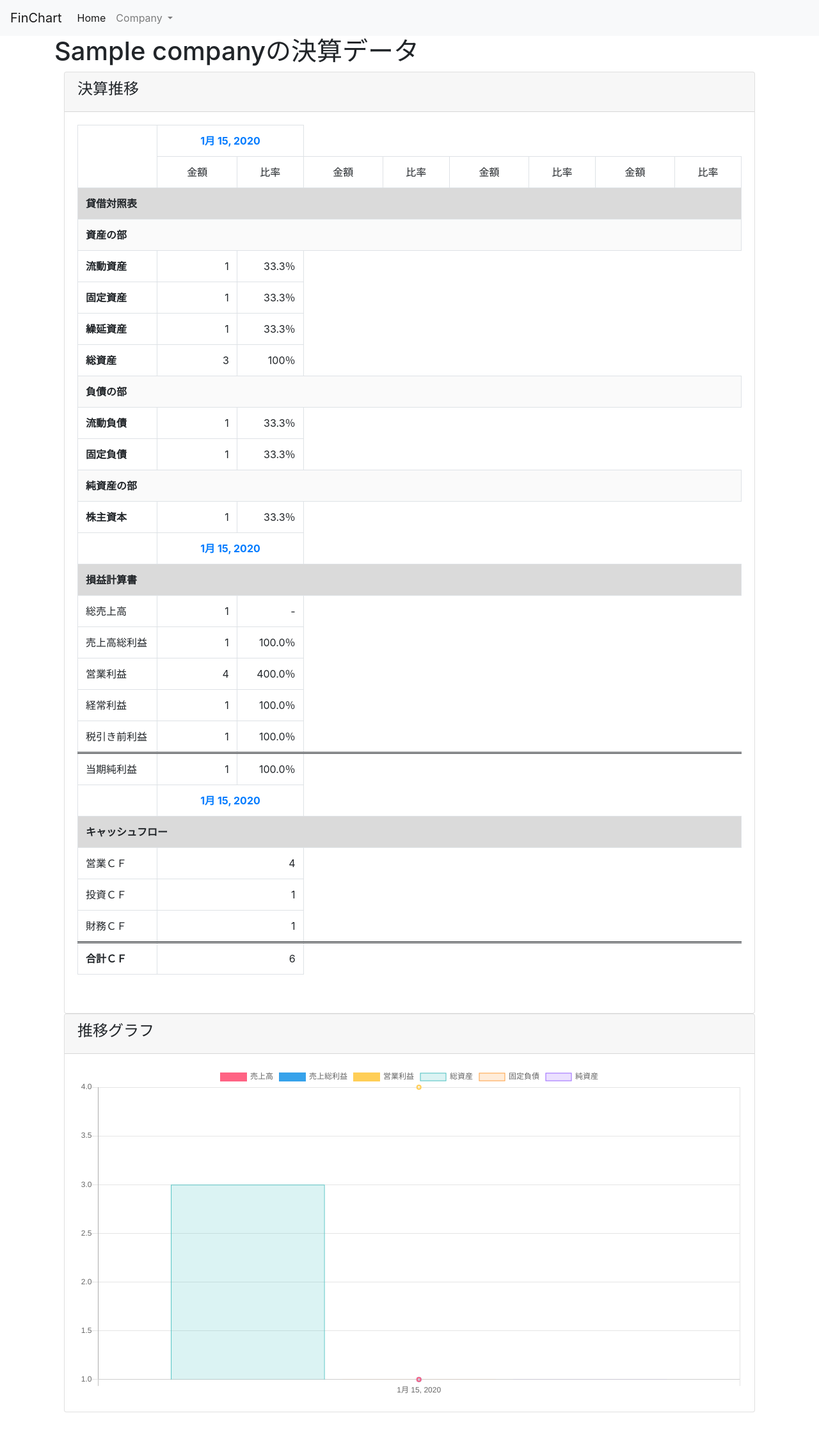
After one commit to tegnike/django_financial_analysis, a Django app: page /company/1 in a window 1280 px wide. The commit adds this page. Shown: the whole page at 64% size. Run offline with Django 3.2, Linux system fonts and the light colour scheme; tables that the repository leaves empty hold one stand-in row (values such as "Sample post"); some libraries are stand-ins or nearby versions.

Commit message:
詳細画面に表と図を追加

```diff
--- /dev/null
+++ b/finchart/static/css/custom.css
@@ -0,0 +1,87 @@
+footer.main-footer {
+  margin-top: auto!important;
+}
+
+td.bg-title {
+  background-color: #dadada;
+  font-weight: bolder;
+}
+
+th.title, td.title {
+  background-color: #fafafa;
+  font-weight: bolder;
+}
+
+th.gray, td.gray {
+  background-color: #fafafa;
+  font-weight: bolder;
+}
+
+th.total, td.total {
+  border-top: 2px double #aaa;
+}
+
+th.lv1-bottom, td.lv1-bottom {
+  border-bottom: none;
+}
+
+td.lv2-top {
+  border-bottom: none;
+  border-top: none;
+  padding-left:30px;
+}
+
+td.lv2-md {
+  border-top: none;
+  border-bottom: none;
+  padding-left:30px;
+}
+
+td.lv2-last {
+  border-top:none;
+  padding-left:30px;
+}
+
+td.lv3 {
+  border-bottom: none;
+  border-top: none;
+  padding-left:60px;
+}
+
+th.center {
+  text-align: center;
+}
+
+td.amount, td.rate, th.amount, th.rate {
+  text-align: right;
+}
+
+td.amount {
+  width: 120px;
+}
+
+td.rate {
+  width: 80px;
+}
+
+tr.bottom {
+  border-top: double;
+}
+
+th.info {
+  border: none;
+  color: #796AEE;
+  padding: 12px 10px;
+  text-align: center;
+}
+
+td.info {
+  border: none;
+  padding: 12px 10px;
+}
+
+h4.bank_name {
+  padding: 12px;
+  color: #796AEE;
+  font: bolder;
+}
--- a/myapp/settings.py
+++ b/myapp/settings.py
@@ -37,8 +37,12 @@ INSTALLED_APPS = [
     'django.contrib.sessions',
     'django.contrib.messages',
     'django.contrib.staticfiles',
-    'finchart'
+    'finchart',
+    'django.contrib.humanize',
 ]
+
+# 数字3桁ごとにカンマを入れる
+NUMBER_GROUPING = 3
 
 MIDDLEWARE = [
     'django.middleware.security.SecurityMiddleware',
--- a/templates/finchart/base.html
+++ b/templates/finchart/base.html
@@ -1,3 +1,4 @@
+{% load static %}
 <!doctype html>
 <html>
     <head>
@@ -5,6 +6,7 @@
         <meta name="viewport" content="width=device-width, initial-scale=1, shrink-to-fit=no">
         <link rel="stylesheet" href="https://stackpath.bootstrapcdn.com/bootstrap/4.3.1/css/bootstrap.min.css" integrity="sha384-ggOyR0iXCbMQv3Xipma34MD+dH/1fQ784/j6cY/iJTQUOhcWr7x9JvoRxT2MZw1T" crossorigin="anonymous">
         <link rel="stylesheet" href="https://cdn.datatables.net/t/bs-3.3.6/jqc-1.12.0,dt-1.10.11/datatables.min.css"/>
+        <link rel="stylesheet" href="{% static 'css/custom.css' %}">
         <script src="https://cdn.datatables.net/t/bs-3.3.6/jqc-1.12.0,dt-1.10.11/datatables.min.js"></script>
         <script src="https://cdnjs.cloudflare.com/ajax/libs/Chart.js/2.8.0/Chart.min.js"></script>
         <title>Finchart</title>
--- /dev/null
+++ b/templates/finchart/company_detail.html
@@ -0,0 +1,268 @@
+{% extends 'finchart/base.html' %}
+{% load humanize %}
+
+{% block content %}
+<h1>{{ company_name }}の決算データ</h1>
+
+<section class="tables">
+    <div class="container-fluid">
+        <div class="row">
+            <div class="col">
+                <div class="card">
+                    <div class="card-header d-flex">
+                        <h3 class="h4">決算推移</h3>
+                    </div><!--card header-->
+                    <div class="card-body">
+                        <div class="table-responsive">
+                            <table width="100%" class="table table-bordered display nowrap">
+                                <tr>
+                                    <th rowspan="2" width="120px"></th>
+                                    {% for item in fstatement_list reversed %}
+                                        <th colspan="2" width="120px" class="center"><a href="">{{ item.fiscal_year }}</a></th>
+                                    {% endfor %}
+                                </tr>
+                                <tr style="text-align: center;">
+                                    <td width="120px">金額</td>
+                                    <td width="100px">比率</td>
+                                    <td width="120px">金額</td>
+                                    <td width="100px">比率</td>
+                                    <td width="120px">金額</td>
+                                    <td width="100px">比率</td>
+                                    <td width="120px">金額</td>
+                                    <td width="100px">比率</td>
+                                </tr>
+                                <tr>
+                                <td colspan="9" class="bg-title" style="text-align: left;">貸借対照表</td>
+                                </tr>
+                                <tr>
+                                <td colspan="9" class="title" style="text-align: left;">資産の部</td>
+                                </tr>
+                                <tr>
+                                <th class="lv1-bottom">流動資産</th>
+                                {% for item in fstatement_list reversed %}
+                                    <td class="amount lv1-bottom">{{ item.bs_current_assets|intcomma }}</td>
+                                    <td class="rate lv1-bottom">{{ item.current_assets_rate|floatformat:1 }}％</td>
+                                {% endfor %}
+                                </tr>
+                                <tr>
+                                <th class="lv1-bottom">固定資産</th>
+                                {% for item in fstatement_list reversed %}
+                                    <td class="amount lv1-bottom">{{ item.bs_fixed_assets|intcomma }}</td>
+                                    <td class="rate lv1-bottom">{{ item.fixed_assets_rate|floatformat:1 }}％</td>
+                                {% endfor %}
+                                </tr>
+                                <tr>
+                                <th class="lv1-bottom">繰延資産</th>
+                                {% for item in fstatement_list reversed %}
+                                    <td class="amount lv1-bottom">{{ item.bs_deferred_assets|intcomma }}</td>
+                                    <td class="rate lv1-bottom">{{ item.deferred_assets_rate|floatformat:1 }}％</td>
+                                {% endfor %}
+                                </tr>
+                                <tr>
+                                <th class="lv1-bottom">総資産</th>
+                                {% for item in fstatement_list reversed %}
+                                    <td class="amount lv1-bottom">{{ item.bs_total_assets|intcomma }}</td>
+                                    <td class="rate lv1-bottom">100％</td>
+                                {% endfor %}
+                                </tr>
+                                <tr>
+                                <td colspan="9" class="title" style="text-align: left;">負債の部</td>
+                                </tr>
+                                <tr>
+                                <th>流動負債</th>
+                                {% for item in fstatement_list reversed %}
+                                    <td class="amount">{{ item.bs_current_liabilities|intcomma }}</td>
+                                    <td class="rate">{{ item.current_liabilities_rate|floatformat:1 }}％</td>
+                                {% endfor %}
+                                </tr>
+                                <tr>
+                                <th>固定負債</th>
+                                {% for item in fstatement_list reversed %}
+                                    <td class="amount">{{ item.bs_fixed_liabilities|intcomma }}</td>
+                                    <td class="rate">{{ item.fixed_liabilities_rate|floatformat:1 }}％</td>
+                                {% endfor %}
+                                </tr>
+                                <tr>
+                                <td colspan="9" class="title">純資産の部</td>
+                                </tr>
+                                <tr>
+                                <th class="lv1-bottom">株主資本</th>
+                                {% for item in fstatement_list reversed %}
+                                    <td class="amount lv1-bottom">{{ item.bs_net_assets|intcomma }}</td>
+                                    <td class="rate lv1-bottom">{{ item.net_assets_rate|floatformat:1 }}％</td>
+                                {% endfor %}
+                                </tr>
+                                <tr>
+                                <th></th>
+                                {% for item in fstatement_list reversed %}
+                                    <th colspan="2" width="120px" class="center"><a href="">{{ item.fiscal_year }}</a></th>
+                                {% endfor %}
+                                </tr>
+                                <tr>
+                                <td colspan="9" class="bg-title" style="text-align: left;">損益計算書</td>
+                                </tr>
+                                <tr>
+                                <td>総売上高</td>
+                                {% for item in fstatement_list reversed %}
+                                    <td class="amount">{{ item.pl_gross_sales|intcomma }}</td>
+                                    <td class="rate">-</td>
+                                {% endfor %}
+                                </tr>
+                                <tr>
+                                <td>売上高総利益</td>
+                                {% for item in fstatement_list reversed %}
+                                    <td class="amount">{{ item.pl_gross_profit|intcomma }}</td>
+                                    <td class="rate">{{ item.gross_profit_rate|floatformat:1 }}％</td>
+                                {% endfor %}
+                                </tr>
+                                <tr>
+                                <td>営業利益</td>
+                                {% for item in fstatement_list reversed %}
+                                    <td class="amount">{{ item.pl_operating_profit|intcomma }}</td>
+                                    <td class="rate">{{ item.operating_profit_rate|floatformat:1 }}％</td>
+                                {% endfor %}
+                                </tr>
+                                <tr>
+                                <td>経常利益</td>
+                                {% for item in fstatement_list reversed %}
+                                    <td class="amount">{{ item.pl_ordinary_income|intcomma }}</td>
+                                    <td class="rate">{{ item.ordinary_income_rate|floatformat:1 }}％</td>
+                                {% endfor %}
+                                </tr>
+                                <tr>
+                                <td>税引き前利益</td>
+                                {% for item in fstatement_list reversed %}
+                                    <td class="amount">{{ item.pl_income_before_tax|intcomma }}</td>
+                                    <td class="rate">{{ item.income_before_tax_rate|floatformat:1 }}％</td>
+                                {% endfor %}
+                                </tr>
+                                <tr class="bottom">
+                                <td>当期純利益</td>
+                                {% for item in fstatement_list reversed %}
+                                    <td class="amount">{{ item.pl_net_income|intcomma }}</td>
+                                    <td class="rate">{{ item.net_income_rate|floatformat:1 }}％</td>
+                                {% endfor %}
+                                </tr>
+                                <tr>
+                                <th></th>
+                                {% for item in fstatement_list reversed %}
+                                    <th colspan="2" width="120px" class="center"><a href="">{{ item.fiscal_year }}</a></th>
+                                {% endfor %}
+                                </tr>
+                                <tr>
+                                    <td colspan="9" class="bg-title" style="text-align: left;">キャッシュフロー</td>
+                                </tr>
+                                <td>営業ＣＦ</td>
+                                {% for item in fstatement_list reversed %}
+                                    <td colspan="2" class="amount">{{ item.cf_operating|intcomma }}</td>
+                                {% endfor %}
+                                </tr>
+                                <tr>
+                                <td>投資ＣＦ</td>
+                                {% for item in fstatement_list reversed %}
+                                    <td colspan="2" class="amount">{{ item.cf_investment|intcomma }}</td>
+                                {% endfor %}
+                                </tr>
+                                <tr>
+                                <td>財務ＣＦ</td>
+                                {% for item in fstatement_list reversed %}
+                                    <td colspan="2" class="amount">{{ item.cf_finance|intcomma }}</td>
+                                {% endfor %}
+                                </tr>
+                                <tr class="bottom">
+                                    <th>合計ＣＦ</th>
+                                    {% for item in fstatement_list reversed %}
+                                        <td colspan="2" class="amount">{{ item.cf_total_amount|intcomma }}</td>
+                                    {% endfor %}
+                                </tr>
+                            </table>
+                            <br>
+                        </div><!--table responsive-->
+                    </div><!-- card body -->
+                </div><!--card-->
+            </div><!--col-->
+        </div><!--row-->
+
+        <div class="row">
+            <div class="col">
+                <div class="card">
+                    <div class="card-header d-flex align-items-center">
+                        <h3 class="h4">推移グラフ</h3>
+                    </div><!--card header-->
+                    <div class="card-body">
+                        <canvas id="myChart" width="400" height="200"></canvas>
+                        <script>
+                            var ctx = document.getElementById('myChart').getContext('2d');
+                            var label_fyear = [ {% for item in fstatement_list reversed %} "{{ item.fiscal_year }}", {% endfor %}];
+                            var data_sales = [ {% for item in fstatement_list reversed %} {{item.pl_gross_sales}}, {% endfor %} ];
+                            var data_gross_profit = [ {% for item in fstatement_list reversed %} {{item.pl_gross_profit}}, {% endfor %} ];
+                            var data_operating_profit = [ {% for item in fstatement_list reversed %} {{item.pl_operating_profit}}, {% endfor %} ];
+
+                            var data_total_assets = [ {% for item in fstatement_list reversed %} {{item.bs_total_assets }}, {% endfor %} ];
+                            var data_fixed_liabilities = [ {% for item in fstatement_list reversed %} {{item.bs_fixed_liabilities }}, {% endfor %} ];
+                            var data_net_assets = [ {% for item in fstatement_list reversed %} {{item.bs_net_assets }}, {% endfor %} ];
+
+                            var myChart = new Chart(ctx, {
+                                type: 'bar',
+                                data: {
+                                    labels: label_fyear,
+                                    datasets: [{
+                                        label: '売上高',
+                                        data: data_sales,
+                                        type: 'line',
+                                        fill: false,
+                                        lineTension: 0,
+                                        backgroundColor: 'rgba(255, 99, 132, 0.2)',
+                                        borderColor: 'rgba(255, 99, 132, 1)',
+                                        borderWidth: 2,
+                                    },{
+                                        label: '売上総利益',
+                                        data: data_gross_profit,
+                                        type: 'line',
+                                        fill: false,
+                                        lineTension: 0,
+                                        backgroundColor:'rgba(54, 162, 235, 0.2)',
+                                        borderColor: 'rgba(54, 162, 235, 1)',
+                                        borderWidth: 2,
+                                    },{
+                                        label: '営業利益',
+                                        data: data_operating_profit,
+                                        type: 'line',
+                                        fill: false,
+                                        lineTension: 0,
+                                        backgroundColor:'rgba(255, 206, 86, 0.2)',
+                                        borderColor: 'rgba(255, 206, 86, 1)',
+                                        borderWidth: 2,
+                                    },{
+                                        label: '総資産',
+                                        data: data_total_assets,
+                                        backgroundColor: 'rgba(75, 192, 192, 0.2)',
+                                        borderColor: 'rgba(75, 192, 192, 1)',
+                                        borderWidth: 1,
+                                    },{
+                                        label: '固定負債',
+                                        data: data_fixed_liabilities,
+                                        backgroundColor: 'rgba(255, 159, 64, 0.2)',
+                                        borderColor: 'rgba(255, 159, 64, 1)',
+                                        borderWidth: 1,
+                                    },{
+                                        label: '純資産',
+                                        data: data_net_assets,
+                                        backgroundColor: 'rgba(153, 102, 255, 0.2)',
+                                        borderColor: 'rgba(153, 102, 255, 1)',
+                                        borderWidth: 1,
+                                    }
+                                    ]
+                                },
+                                options: {
+                                }
+                            });
+                        </script>
+                    </div><!-- class card body -->
+                </div><!-- class card -->
+            </div><!-- col -->
+        </div><!-- row -->
+    </div><!-- container-fluid -->
+</section>
+<br><br>
+{% endblock %}
```
Also changed, not shown: finchart/models.py (+65 -0 lines), 1 other file.
